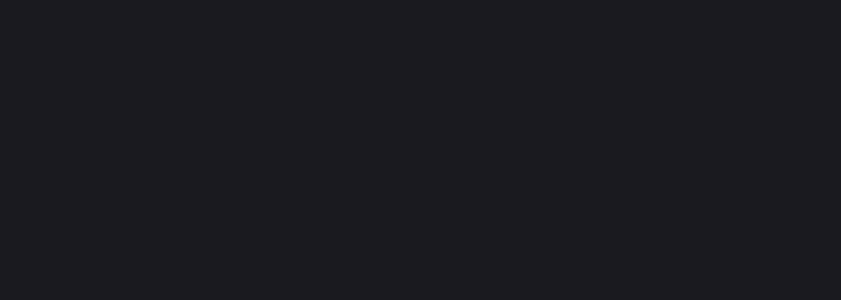
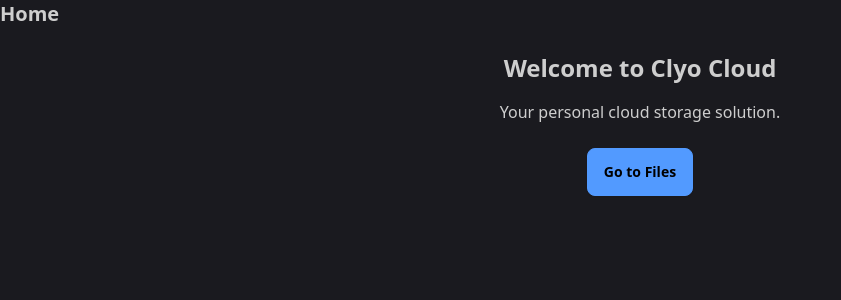
Before and after one commit to WeeXnes/ClyoCloud, a Nuxt app: page / in a window 1280 px wide. Shown: the top 300 px of the page, without its empty margins (0-841 px from the left). Built offline with nearby package versions, Linux system fonts and the light colour scheme.

Commit message:
QOL Changes

```diff
--- a/pages/index.vue
+++ b/pages/index.vue
@@ -1,11 +1,28 @@
 <template>
+  <div>
+    <div class="flex justify-between items-center mb-4 lg:mb-6">
+      <div class="flex items-center gap-2">
+        <label for="sidebar-drawer" class="btn btn-ghost btn-circle lg:hidden">
+          <svg class="w-6 h-6" fill="currentColor" viewBox="0 0 20 20">
+            <path fill-rule="evenodd" d="M3 5a1 1 0 011-1h12a1 1 0 110 2H4a1 1 0 01-1-1zm0 5a1 1 0 011-1h12a1 1 0 110 2H4a1 1 0 01-1-1zm0 5a1 1 0 011-1h12a1 1 0 110 2H4a1 1 0 01-1-1z" clip-rule="evenodd" />
+          </svg>
+        </label>
+        <h2 class="text-lg lg:text-xl font-semibold">Home</h2>
+      </div>
+    </div>
 
+    <div class="text-center">
+      <h2 class="text-2xl font-bold">Welcome to Clyo Cloud</h2>
+      <p class="mt-4">Your personal cloud storage solution.</p>
+      <div class="mt-6">
+        <NuxtLink to="/files" class="btn btn-primary">Go to Files</NuxtLink>
+      </div>
+    </div>
+  </div>
 </template>
 
-<script setup>
-
+<script setup lang="ts">
 </script>
 
 <style scoped>
-
 </style>
```
